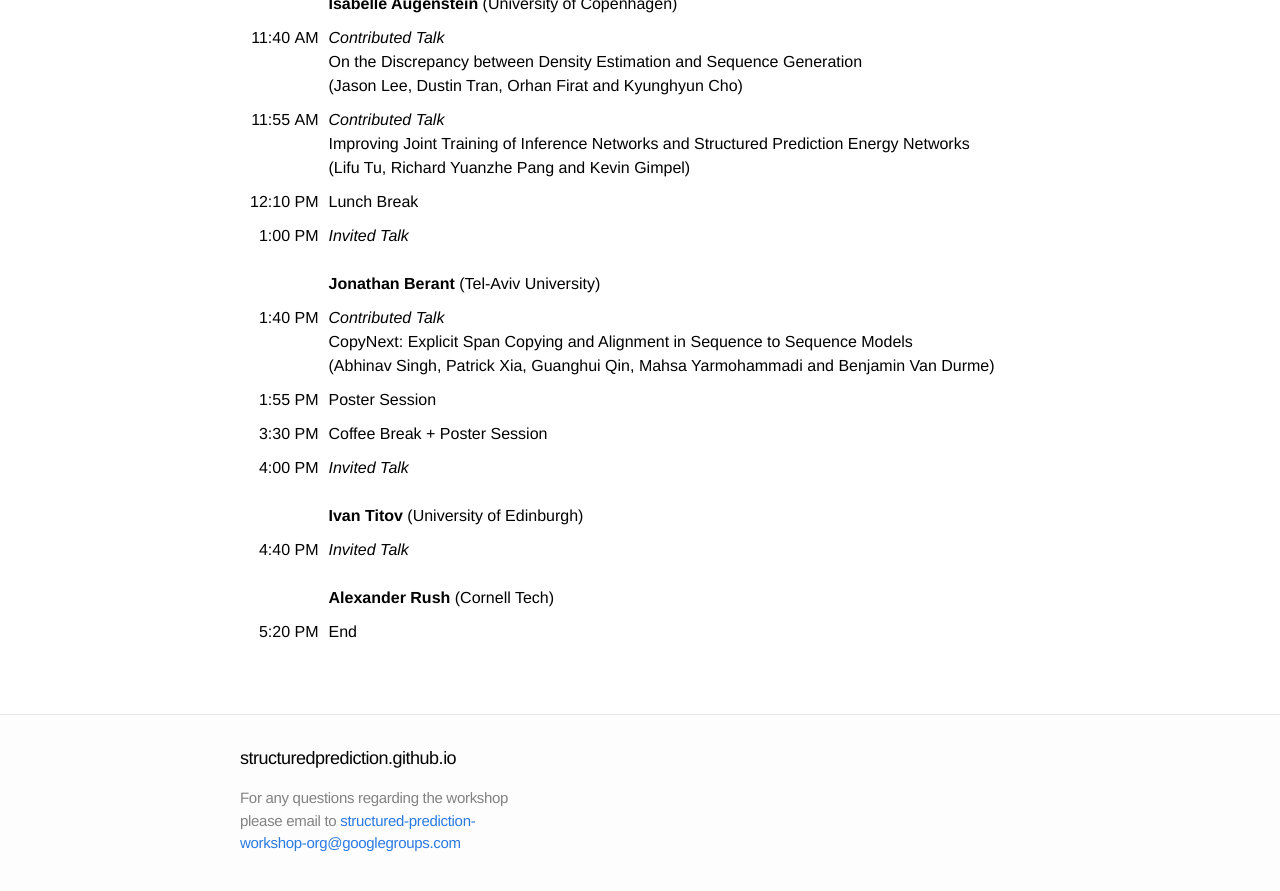
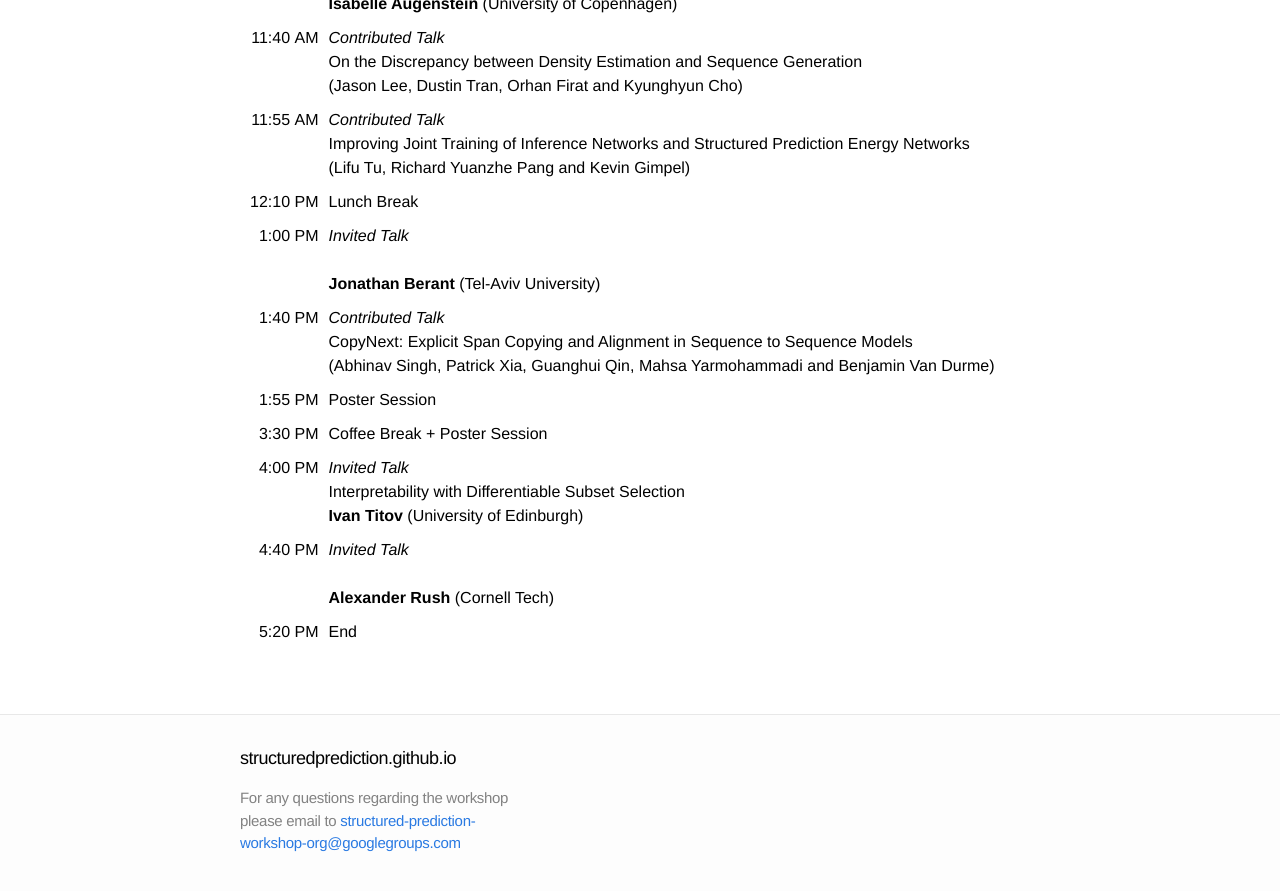
Before and after one commit to structuredprediction/structuredprediction.github.io, a Jekyll site: the page built from SPNLP20/3_schedule.md, in a window 1280 px wide and 900 px high, scrolled down 865 px. Shown: the top 891 px of the window. Built offline with Jekyll 4.4.1, drawn with Linux system fonts in a browser that asks for light colours.

Commit message:
Update 3_schedule.md
Adding talk title1

```diff
--- a/SPNLP20/3_schedule.md
+++ b/SPNLP20/3_schedule.md
@@ -31,7 +31,7 @@ name: 3
 |  1:40&nbsp;PM | _Contributed Talk_<br/>CopyNext: Explicit Span Copying and Alignment in Sequence to Sequence Models<br/>(Abhinav Singh, Patrick Xia, Guanghui Qin, Mahsa Yarmohammadi and Benjamin Van Durme) |
 |  1:55&nbsp;PM | Poster Session |
 |  3:30&nbsp;PM | Coffee Break + Poster Session |
-|  4:00&nbsp;PM | _Invited Talk_<br/><br/>**Ivan Titov** (University of Edinburgh)  |
+|  4:00&nbsp;PM | _Invited Talk_<br/>Interpretability with Differentiable Subset Selection<br/>**Ivan Titov** (University of Edinburgh)  |
 |  4:40&nbsp;PM | _Invited Talk_<br/><br/>**Alexander Rush** (Cornell Tech) |
 |  5:20&nbsp;PM | End  |
 
```
